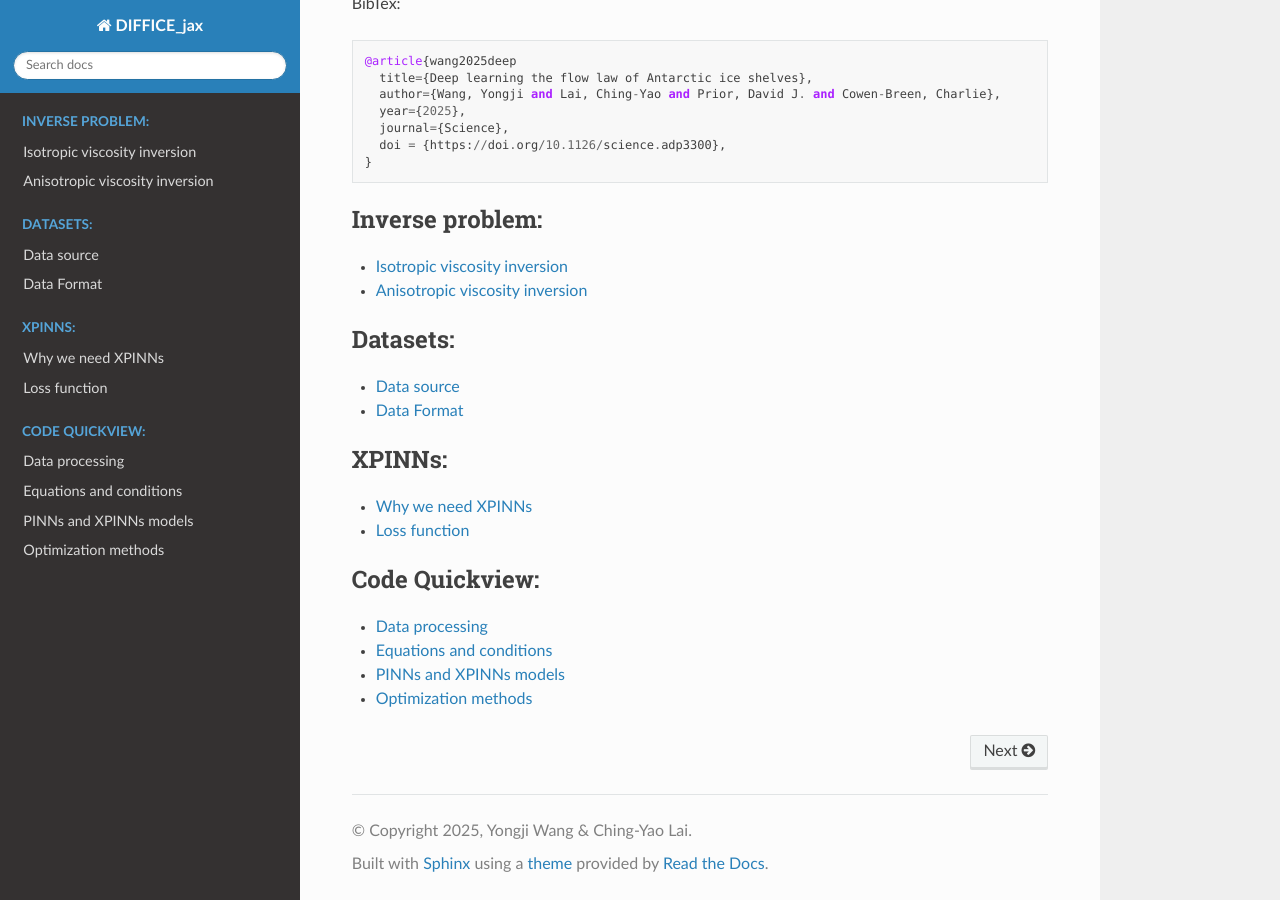
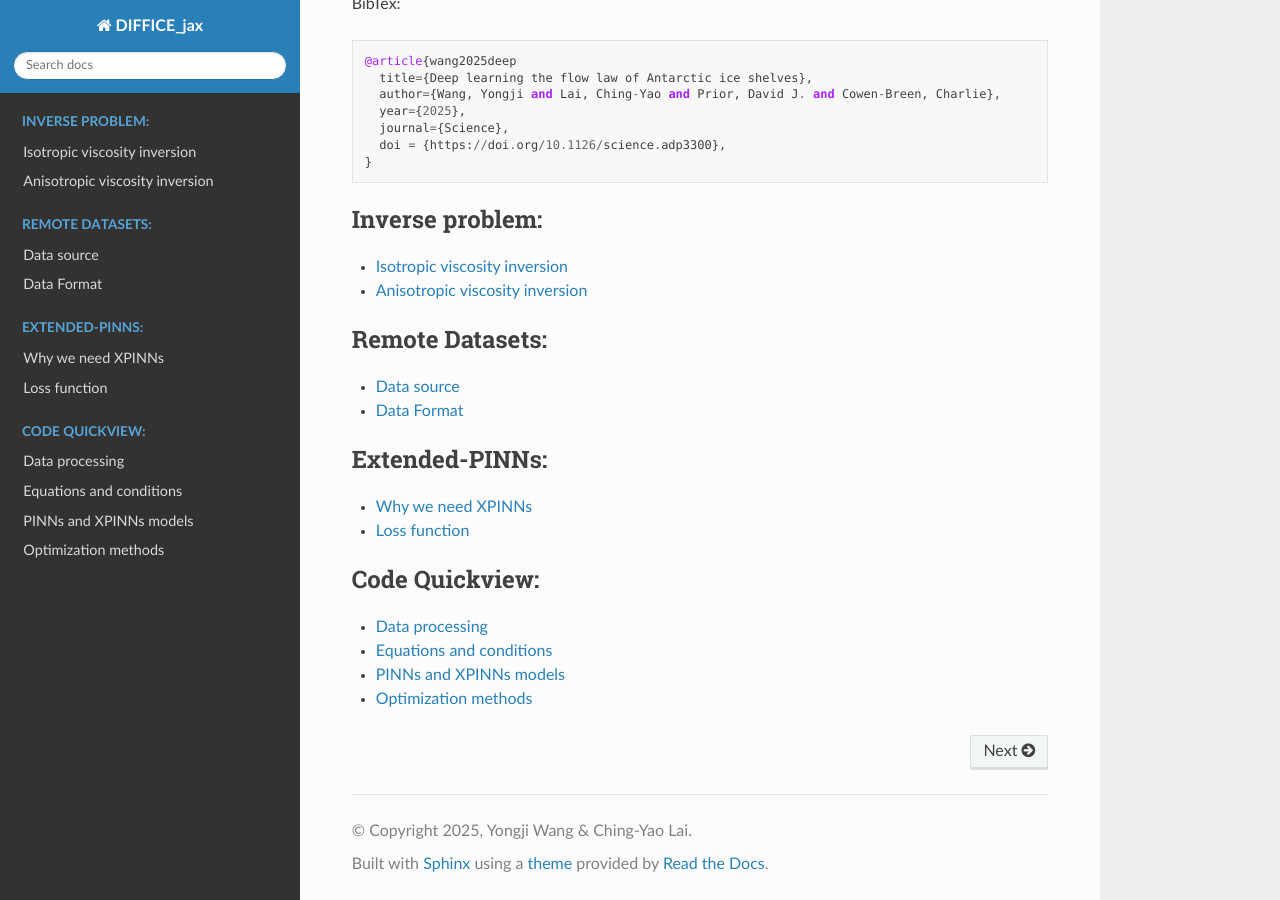
Before and after one commit to YaoGroup/DIFFICE_jax, a Sphinx documentation site: the page built from docs/source/index.rst, in a window 1280 px wide and 900 px high, scrolled down 1884 px. Built offline with Sphinx 7.4.7 and the Read the Docs theme 3.1.0, drawn with Linux system fonts in a browser that asks for light colours.

Commit message:
Update index.rst

```diff
--- a/docs/source/index.rst
+++ b/docs/source/index.rst
@@ -29,14 +29,14 @@ DIFFICE_jax documentation
 
 .. toctree::
    :maxdepth: 1
-   :caption: Datasets:
+   :caption: Remote Datasets:
 
    Data.md
 
 
 .. toctree::
    :maxdepth: 1
-   :caption: XPINNs:
+   :caption: Extended-PINNs:
 
    XPINNs.md
 
```
